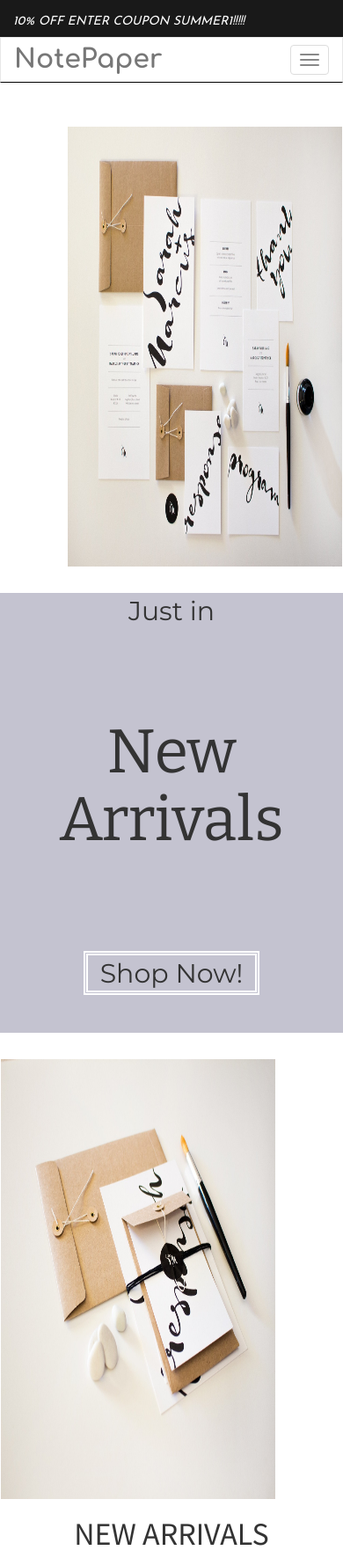
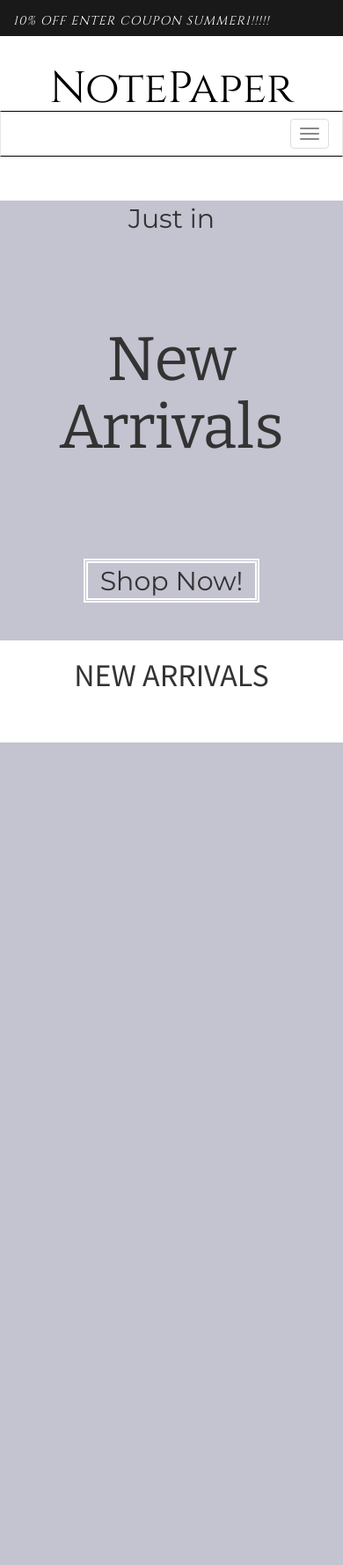
Before and after one commit to Code-Institute-Submissions/notepaper_shop, a Django app: page / in a window 390 px wide; the page is wider, and only the part inside the window is pictured. Shown: that part at 88% size. After the commit the page ends 844 px from the top of that part, so only its background shows below. Run offline with Django 3.2, Linux system fonts and the light colour scheme; data comes from the database, SQL or seed files in the repository; both versions use the stored data as it was after the commit; some libraries are stand-ins or nearby versions; some web fonts are replaced.

Commit message:
NAVBAR UX CHANGES

```diff
--- a/home/static/home/style.css
+++ b/home/static/home/style.css
@@ -25,6 +25,7 @@
 .navbar-default {
     background-color: #f8f8f8;
     border-bottom: 1px solid black;
+    border-top:1px solid black;
 }
 
 #ul1>li>a {
@@ -33,7 +34,7 @@
     height: 20px;
     text-align: center;
     color: white;
-    font-family: 'Josefin Sans', sans-serif;
+    font-family: 'Cinzel', serif;
 }
 
 .navbar-default .navbar-nav>li>a {
@@ -57,14 +58,20 @@
 }
 
 .navbar-brand {
-    font-family: 'Comfortaa', cursive;
+ font-family: 'Cinzel', serif;
 
-    font-size: 30px;
+    font-size: 50px;
     margin-right: 20px;
 }
-
+.navbar-default .navbar-brand {
+    color: black;
+}
+.navbar-default .navbar-brand:hover {
+    color: black;
+}
 .navbar-nav {
     font-family: 'Source Sans Pro', sans-serif;
+    letter-spacing: 1.1px;
 
 
 }
@@ -98,6 +105,19 @@
 
     display: inline;
     color:white;
+}
+#nav3{
+    border:none;
+    margin-bottom:0px;
+    background-color:white;
+
+}
+#nav3 .navbar-brand{
+     width:100%;
+    display:flex;
+    justify-content:center;
+  padding-top:50px;
+  height:auto;
 }
 /*NAVBAR RESPONSIVE MEDIA QUERIES*/
 
@@ -229,38 +249,14 @@
 
 /*HOMEPAGE STYLES*/
 
-.homeimage {
-    display: block;
-    margin: 0 auto;
-    width: 80%;
-    margin-top: 30px;
-
-    height: 500px;
-
-}
-
-.homeimage1 {
-
-    margin-right: 1px;
 
 
-
-}
-
-.homeimage2 {
-
-    margin-left: 1px;
-
-
-
-}
 
 .headertext {
     background-color: rgba(196, 195, 208, 1);
     height: 500px;
     margin-top: 30px;
-    margin-left: 0px;
-    margin-right: 0px;
+
 }
 
 .headerline1 {
--- a/home/templates/home/base.html
+++ b/home/templates/home/base.html
@@ -13,6 +13,7 @@
      <link href="https://fonts.googleapis.com/css?family=Bungee+Outline|Damion|Montserrat|Sacramento|Source+Sans+Pro" rel="stylesheet">
    <link href="https://fonts.googleapis.com/css?family=Bitter|Montserrat|Roboto" rel="stylesheet">
 <link href="https://fonts.googleapis.com/css?family=Comfortaa:700|Josefin+Sans" rel="stylesheet">
+<link href="https://fonts.googleapis.com/css?family=Cinzel|Do+Hyeon" rel="stylesheet">
 <link href="https://fonts.googleapis.com/css?family=Abril+Fatface" rel="stylesheet">
 
      {% endblock styles %}
@@ -36,6 +37,16 @@
 
   </div><!-- /.container-fluid -->
 </nav>
+  <nav class="navbar navbar-default" id="nav3">
+  <div class="container-fluid ">
+    <!-- Brand and toggle get grouped for better mobile display -->
+
+
+      <a class="navbar-brand" href="{% url 'home' %}">NotePaper</a>
+
+
+  </div><!-- /.container-fluid -->
+</nav>
   <nav class="navbar navbar-default" id="nav2">
   <div class="container-fluid">
     <!-- Brand and toggle get grouped for better mobile display -->
@@ -46,19 +57,22 @@
         <span class="icon-bar"></span>
         <span class="icon-bar"></span>
       </button>
-      <a class="navbar-brand" href="{% url 'home' %}">NotePaper</a>
+
     </div>
 
     <!-- Collect the nav links, forms, and other content for toggling -->
     <div class="collapse navbar-collapse" id=collapsing2>
       <ul class="nav navbar-nav">
+
         <li><a href='/products/products_list/?filter=PEN&order=created_date' class="categories">Pens </a></li>
         <li><a href='/products/products_list/?filter=PENCIL&order=created_date'  class="categories">Pencils</a></li>
         <li><a href='/products/products_list/?filter=PAPER&order=created_date'  class="categories">Paper</a></li>
 
 
       </ul>
-     <form action={% url 'search' %} class="navbar-form navbar-nav">
+
+      <ul class="nav navbar-nav navbar-right">
+         <form action={% url 'search' %} class="navbar-form navbar-nav">
                 <input class="form-control searchbox" type="text" placeholder="Search" name="query" />
                 <div class="form-group">
                 <input type="hidden" name="match" value="contains" checked> <br>
@@ -67,14 +81,7 @@
 
 
             </form>
-      <ul class="nav navbar-nav navbar-right">
-          <li class="dropdown">
-          <a href="#" class="dropdown-toggle" data-toggle="dropdown" role="button" aria-haspopup="true" aria-expanded="false">Dropdown <span class="caret"></span></a>
-          <ul class="dropdown-menu">
-             {% include 'cart/_show_cart.html' %}
-          </ul>
-        </li>
-        <li><a href="#"><i class="fas fa-shopping-cart"></i>({{ quantsum }})
+        <li><a href="{% url 'view_cart' %}"><i class="fas fa-shopping-cart"></i>({{ quantsum }})
         </a></li>
         <li><a href="#"><i class="far fa-heart"></i></a></li>
          </ul>
--- a/home/templates/home/index.html
+++ b/home/templates/home/index.html
@@ -2,17 +2,13 @@
 {% block content %}
 
 <div class='row'>
-  <div class="col-md-4 headerimage">
-    <img src="/media/images/homepage1.jpg" class="img-responsive homeimage homeimage1"></img>
-  </div>
-  <div class="col-md-4 headertext">
+
+  <div class="col-md-12 headertext">
    <p class="headerline1">Just in</p>
    <h3 class="headerline2">New Arrivals</h3>
   <div class="headerline3case"><div type="button" class="headerline3">Shop Now!</div></div>
   </div>
-   <div class="col-md-4 headerimage">
-    <img src="/media/images/homepage2.jpg" class="img-responsive homeimage homeimage2"></img>
-  </div>
+
    <div class="container-fluid">
   <div class='row'>
   <div class="col-md-12 newarrivals">
--- a/notepaper_app/settings/base.py
+++ b/notepaper_app/settings/base.py
@@ -76,6 +76,7 @@ TEMPLATES = [
                 'django.template.context_processors.media',
                 'cart.contexts.get_quant_count',
 
+
             ],
         },
     },
```
Also changed, not shown: cart/contexts.py (line endings or trailing spaces), db.sqlite3.
